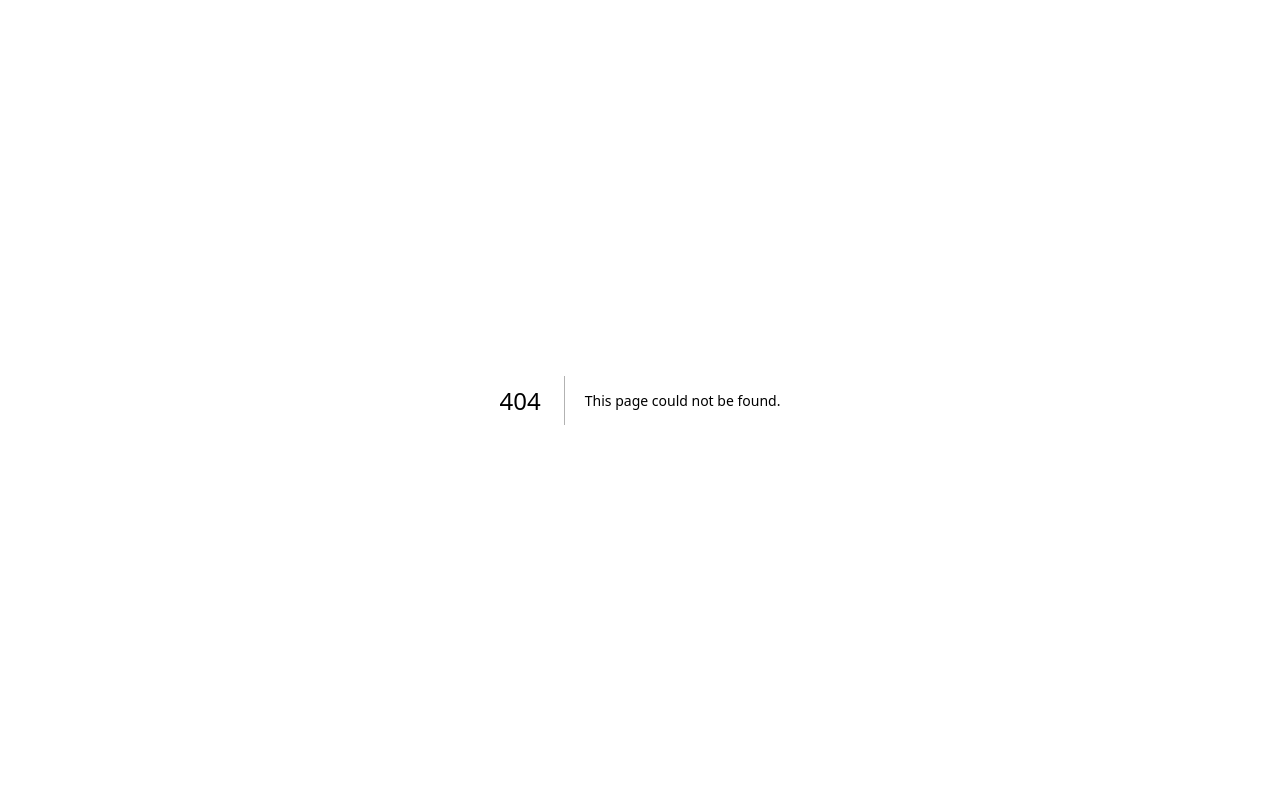
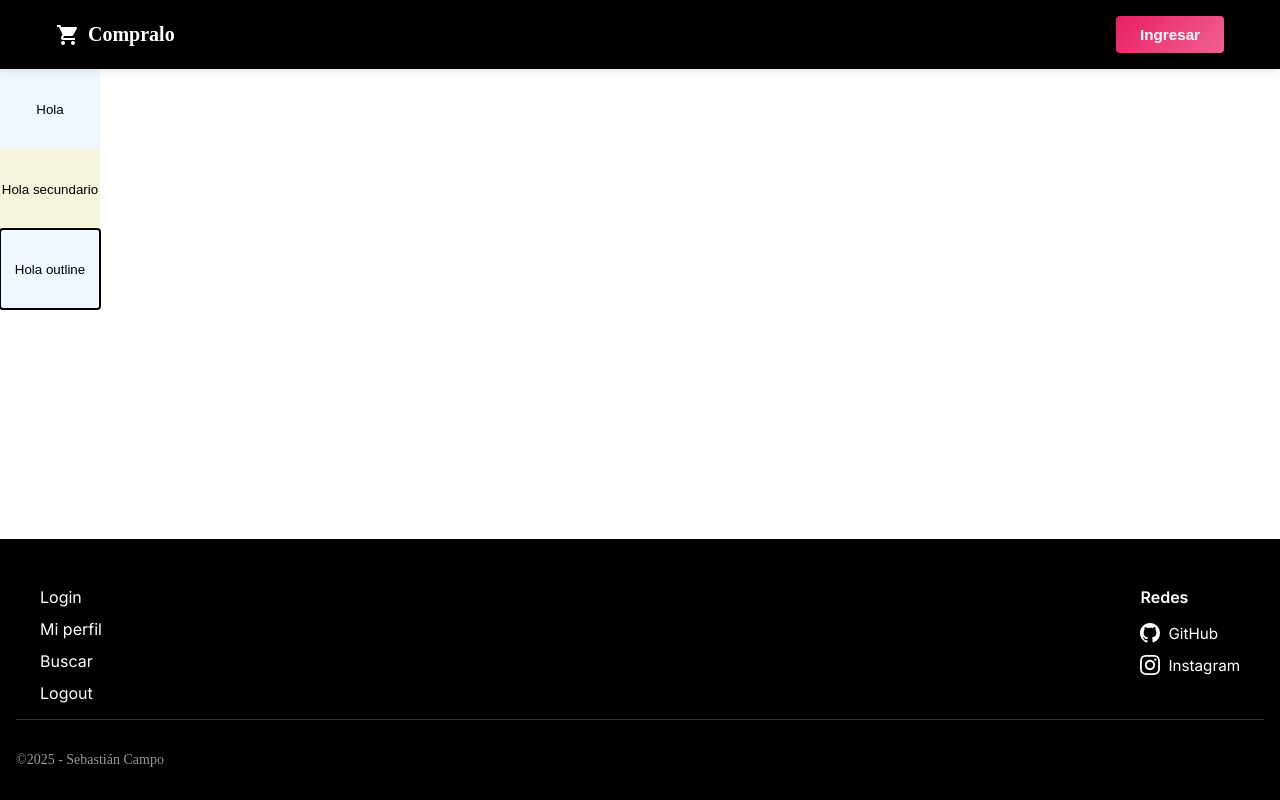
Before and after one commit to seba-campo/vercel-app, a Next.js app: page /ui in a window 1280 px wide. Before the commit this address had no page. Built offline with nearby package versions, Linux system fonts and the light colour scheme.

Commit message:
fix import

```diff
--- a/pages/login/index.tsx
+++ b/pages/login/index.tsx
@@ -1,4 +1,4 @@
-import Layout from "../../components/layout";
+import Layout from "../../components/Layout";
 
 export default function Login(){
     return (
--- /dev/null
+++ b/pages/ui/index.tsx
@@ -0,0 +1,20 @@
+'use-client'
+import React from "react"
+import {Button, SecondaryButton, OutlinedButton} from "../../ui/button/button"
+import Layout from "../../components/layout"
+
+export default function Ui(){
+    return (
+        <Layout>
+            <div>
+                <Button>Hola</Button>
+            </div>
+            <div>
+                <SecondaryButton>Hola secundario</SecondaryButton>
+            </div>
+            <div>
+                <OutlinedButton>Hola outline</OutlinedButton>
+            </div>
+        </Layout>
+    )
+}
--- /dev/null
+++ b/ui/button/button.ts
@@ -0,0 +1,16 @@
+import styled from "styled-components"
+
+export const Button = styled.button`
+    background-color: aliceblue;
+    width: 100px;
+    height: 80px;
+    border: none;
+    outline: none;
+`
+export const SecondaryButton = styled(Button)`
+    background-color: beige;
+`
+
+export const OutlinedButton = styled(Button)`
+    outline: auto;
+`
```
Also changed, not shown: ui/typography/typography.ts (added, +20 -0 lines).
